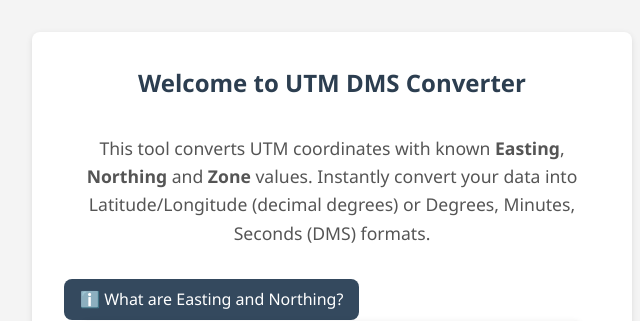
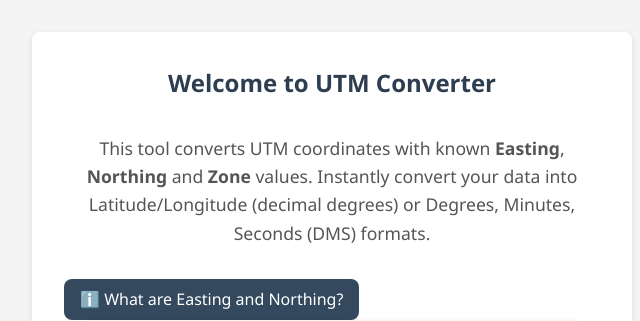
Before and after one commit to Dharmzeey/cartographic_converter, a Flask app: page / in a window 1280 px wide. Shown: the part 63-384 px from the top of the page, without its empty margins (308-948 px from the left). Run offline with Flask 3, Linux system fonts and the light colour scheme.

Commit message:
rename to utm converter

```diff
--- a/templates/base.html
+++ b/templates/base.html
@@ -3,7 +3,7 @@
 <head>
   <meta charset="UTF-8" />
   <meta name="viewport" content="width=device-width, initial-scale=1.0" />
-  <title>UTM DMS Converter</title>
+  <title>UTM Converter</title>
   <link rel="stylesheet" href="{{ url_for('static', filename='css/style.css') }}">
 </head>
 <body>
--- a/templates/index.html
+++ b/templates/index.html
@@ -1,7 +1,7 @@
 <!-- templates/index.html -->
 {% extends "base.html" %} {% block content %}
 
-<h1 class="header">Welcome to UTM DMS Converter</h1>
+<h1 class="header">Welcome to UTM Converter</h1>
 
 <section class="intro">
   <p>
```
